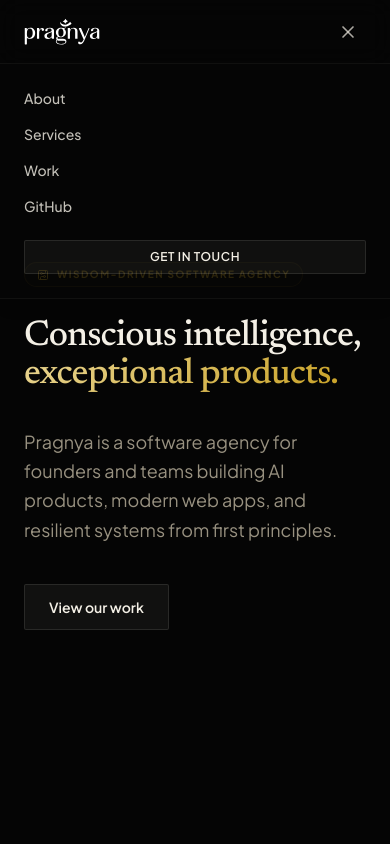
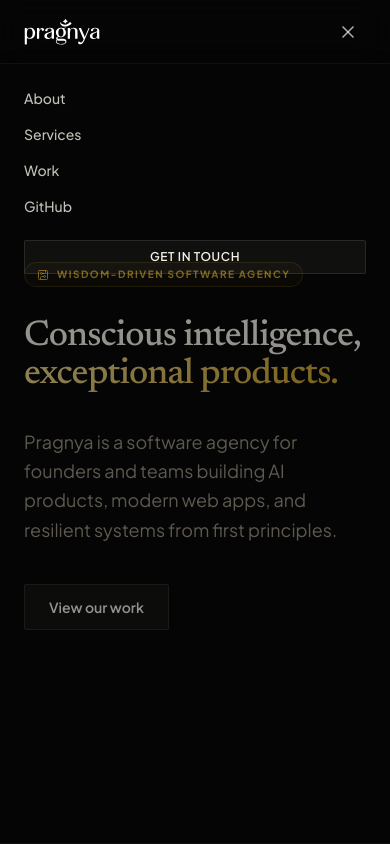
Before and after one commit to pragnya-works/pragnya, a Next.js app: page / in a window 390 px wide. Both pictures are taken after a click on the button "Open menu". Shown: the top 844 px of the page. Built offline with nearby package versions, Linux system fonts and the light colour scheme.

Commit message:
fix(mobile-menu): full-height translucent blur overlay with contained CTA
Co-Authored-By: Shubhojeet Bera <shubhobera98@gmail.com>

```diff
--- a/components/MobileMenu.tsx
+++ b/components/MobileMenu.tsx
@@ -36,7 +36,7 @@ export function MobileMenu() {
       </button>
 
       <div
-        className={`absolute inset-x-0 top-16 border-b border-paper/5 bg-ink/80 p-6 shadow-lg backdrop-blur-md transition-all duration-300 ease-out ${
+        className={`absolute inset-x-0 top-16 h-[calc(100vh-4rem)] border-b border-paper/5 bg-ink/40 p-6 shadow-2xl backdrop-blur-2xl transition-all duration-300 ease-out ${
           open
             ? "pointer-events-auto opacity-100 translate-y-0"
             : "pointer-events-none opacity-0 -translate-y-2"
@@ -60,7 +60,7 @@ export function MobileMenu() {
           <a
             href="mailto:founder@pragnyaa.in"
             onClick={() => setOpen(false)}
-              className="mt-2 inline-flex items-center justify-center rounded-sm border border-paper/10 bg-paper/5 px-4 py-2 text-xs font-semibold uppercase tracking-wider text-paper transition hover:border-accent/30 hover:text-accent"
+            className="mt-2 flex w-full items-center justify-center rounded-sm border border-paper/10 bg-paper/5 px-4 py-2 text-xs font-semibold uppercase tracking-wider text-paper transition hover:border-accent/30 hover:text-accent"
           >
             Get in touch
           </a>
```
Lines whose indentation alone changed are shown as unchanged.
